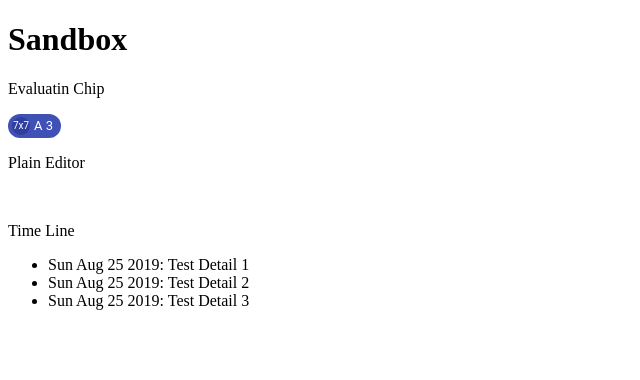
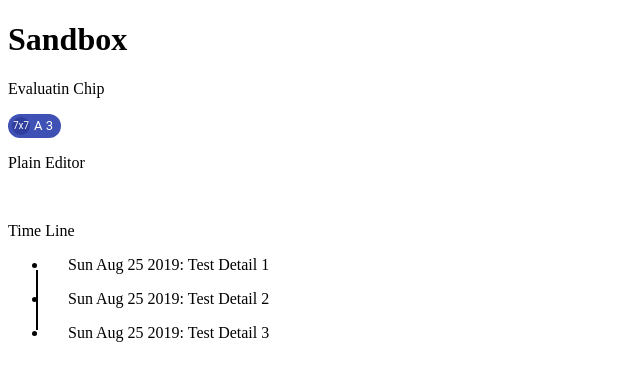
Before and after one commit to kozmof/room-service, a React app: page / in a window 1280 px wide. Shown: the top 380 px of the page, without its empty margins (0-640 px from the left). Built offline with nearby package versions, Linux system fonts and the light colour scheme.

Commit message:
Add timeline css

```diff
--- a/src/timeline/ui/viewer.tsx
+++ b/src/timeline/ui/viewer.tsx
@@ -7,10 +7,46 @@ interface TimeLineVierProps<T extends TimeContent> {
 }
 
 export const TimeLineViewer = <T extends TimeContent>(props: TimeLineVierProps<T>) => {
+  const useStyles = makeStyles(
+    {
+
+      list_line: {
+        position: 'relative',
+        margin: 0,
+        paddingBottom: '1em',
+        paddingLeft: '20px',
+
+        '&:before': {
+          backgroundColor: 'black',
+          width: '2px',
+          content: '""',
+          position: 'absolute',
+          top: '0px',
+          bottom: '0px',
+          left: '-12px'
+        },
+
+        '&:first-child': {
+          '&:before': {
+            top: '14px'
+          }
+        },
+
+        '&:last-child': {
+          '&:before': {
+            height: '6px'
+          }
+        }
+      }
+    }
+  );
+
+  const classes = useStyles({});
+
   const lists = props.timeline.data.map(
     (item: TimeData<T>) => {
       return (
-        <li>
+        <li className={classes.list_line}>
           <div>
              { item.date.toDateString() }: { item.content.detail }
           </div>
```
